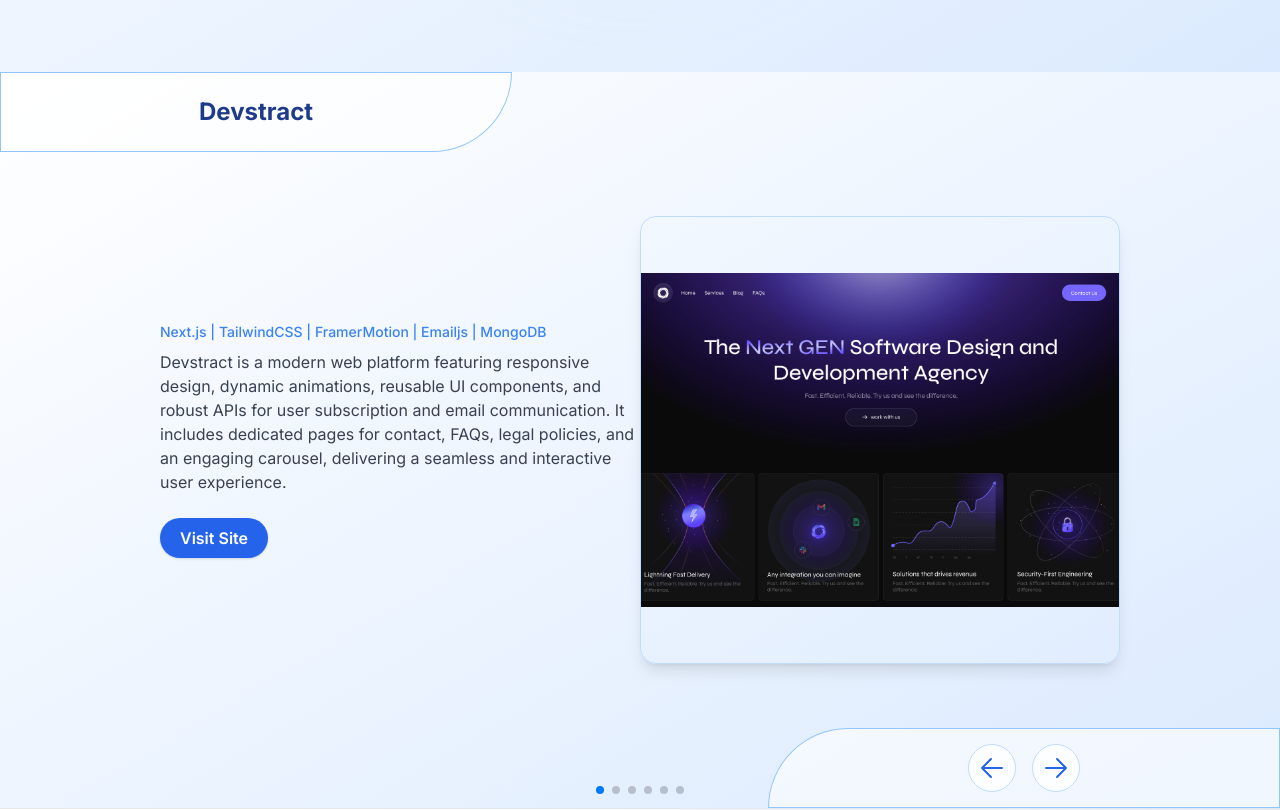
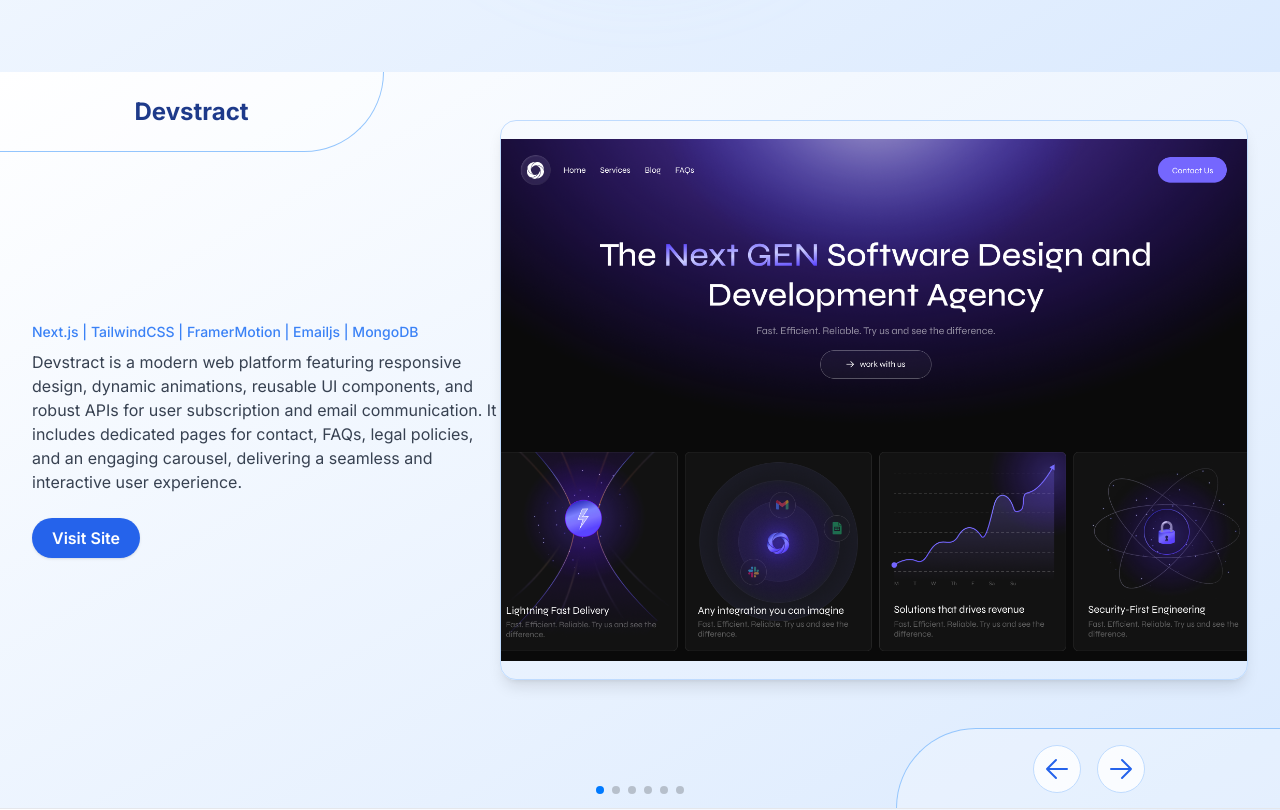
Before and after one commit to afnanahmadtariq/portfolio, a Next.js app: page / in a window 1280 px wide. Shown: the part 2200-3010 px from the top of the page. Built offline with nearby package versions, Linux system fonts and the light colour scheme.

Commit message:
Update Projects.tsx

```diff
--- a/components/Projects.tsx
+++ b/components/Projects.tsx
@@ -63,7 +63,7 @@
     <section id="projects" className="w-full h-[calc(100vh-4rem)] bg-gradient-to-br from-white to-blue-100 flex items-center justify-center relative">
       <div className="w-full h-full flex items-center justify-center">
         {/* Top left fixed div */}
-        <div className="absolute z-10 top-0 left-0 w-[40%] h-[5rem] bg-white/60 border border-blue-300 rounded-br-full flex items-center justify-center">
+        <div className="absolute z-10 top-0 left-0 w-[30%] h-[5rem] bg-white/25 border-b border-r border-blue-300 rounded-br-full flex items-center justify-center">
           <h4 className="text-2xl font-bold text-blue-900">{projectTitle}</h4>
         </div>
         <Swiper
@@ -81,7 +81,7 @@
         >
           {projects.map((project, index) => (
             <SwiperSlide key={index} className="flex items-center justify-center h-full">
-              <div className="flex flex-col-reverse md:flex-row items-center justify-between w-full h-full px-8 max-w-5xl mx-auto">
+              <div className="flex flex-col md:flex-row items-center justify-between w-full h-full px-8 mx-auto">
                 {/* Info on left */}
                 <div className="w-full md:w-1/2 flex flex-col justify-center items-start md:items-start text-left py-8 md:py-0">
                   <h3 className="text-sm mb-2 text-blue-500 font-medium">{project.tech}</h3>
@@ -89,7 +89,7 @@
                   <a href={project.url} target="_blank" rel="noopener noreferrer" className="inline-block px-5 py-2 rounded-full bg-blue-600 text-white font-semibold shadow hover:bg-blue-700 transition">Visit Site</a>
                 </div>
                 {/* Image on right */}
-                <div className="relative w-full md:w-1/2 h-64 md:h-[28rem] flex items-center justify-end">
+                <div className="relative w-full md:w-4/5 h-64 md:h-[35rem] flex items-center justify-center -mt-[5rem]">
                   <a
                     href={project.url}
                     target="_blank"
@@ -110,7 +110,7 @@
           ))}
         </Swiper>
         {/* Bottom right fixed div */}
-        <div className="absolute z-10 bottom-0 right-0 w-[40%] h-[5rem] bg-white/60 border border-blue-300 rounded-tl-full flex items-center justify-center">
+        <div className="absolute z-10 bottom-0 right-0 w-[30%] h-[5rem] bg-white/25 border-t border-l border-blue-300 rounded-tl-full flex items-center justify-center">
           {/* Custom Swiper navigation arrows at bottom right with circular bg */}
           <div className="flex gap-4 justify-center">
             <button
```
